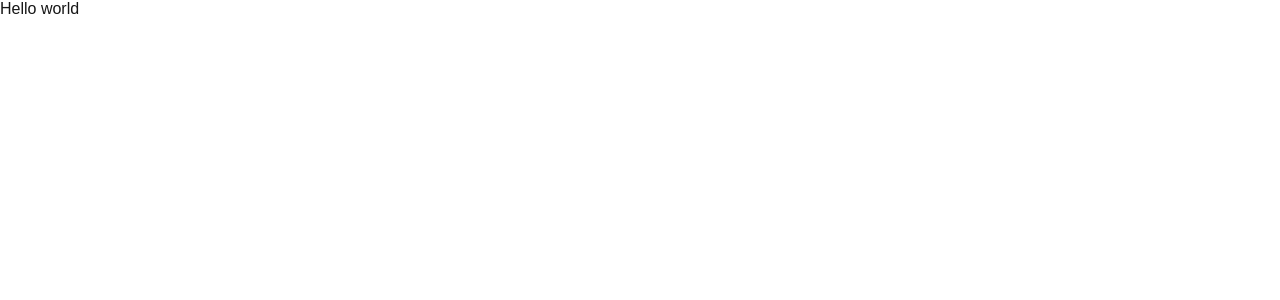
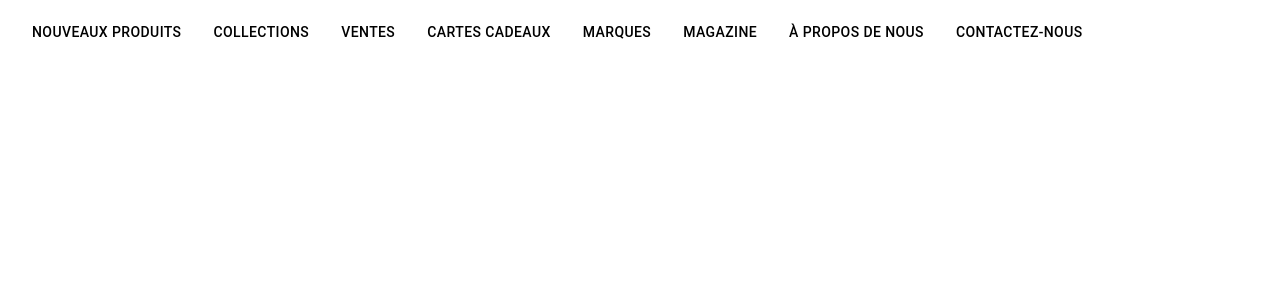
Before and after one commit to NabilDia/Site-web-interactif, a Next.js app: page / in a window 1280 px wide. Shown: the top 300 px of the page. Built offline with nearby package versions, Linux system fonts and the light colour scheme.

Commit message:
Menu de navigation

```diff
--- a/src/app/components/navbar.tsx
+++ b/src/app/components/navbar.tsx
@@ -0,0 +1,29 @@
+// Menu.tsx
+import React from 'react';
+import { AppBar, Toolbar, Button, Box } from '@mui/material';
+
+interface MenuItem {
+  label: string;
+  onClick: () => void;
+}
+
+interface MenuProps {
+  items: MenuItem[];
+  backgroundColor?: string; // Pour personnaliser la couleur d'arrière-plan
+}
+
+export default function Menu({ items, backgroundColor = 'white' }: MenuProps) {
+  return (
+    <AppBar position="static" style={{ backgroundColor, color: 'black' }}>
+      <Toolbar>
+        <Box sx={{ flexGrow: 1, display: 'flex', gap: 2 }}>
+          {items.map((item, index) => (
+            <Button key={index} onClick={item.onClick} color="inherit">
+              {item.label}
+            </Button>
+          ))}
+        </Box>
+      </Toolbar>
+    </AppBar>
+  );
+}
--- a/src/app/page.tsx
+++ b/src/app/page.tsx
@@ -1,6 +1,53 @@
+'use client'
+import React from 'react';
+import Menu from './components/navbar';
 
-export default function Home() {
+export default function page() {
+  // Définissez les fonctions onClick pour chaque élément du menu
+  const handleNewDropClick = () => {
+    alert('Naviguez vers la section New Drop.');
+  };
+  const handleCollectionClick = () => {
+    alert('Naviguez vers la section Collections.');
+  };
+  const handleSalesClick = () => {
+    alert('Naviguez vers la section Sales.');
+  };
+  const handleGiftCardsClick = () => {
+    alert('Naviguez vers les Gift Cards.');
+  };
+  const handleBrandsClick = () => {
+    alert('Naviguez vers les Brands.');
+  };
+  const handleMagazineClick = () => {
+    alert('Naviguez vers les Magazines.');
+  };
+  const handleAboutUsClick = () => {
+    alert('Naviguez vers la section À propos de nous.');
+  };
+  const handleContactUsClick = () => {
+    alert('Naviguez vers la section Contactez-nous.');
+  };
+
+
+
+  // Définissez les éléments de menu
+  const menuItems = [
+
+    { label: 'Nouveaux produits', onClick: handleNewDropClick },
+    { label: 'Collections', onClick: handleCollectionClick },
+    { label: 'Ventes', onClick: handleSalesClick },
+    { label: 'Cartes cadeaux', onClick: handleGiftCardsClick },
+    { label: 'Marques', onClick: handleBrandsClick },
+    { label: 'Magazine', onClick: handleMagazineClick },
+    { label: 'À propos de nous', onClick: handleAboutUsClick },
+    { label: 'Contactez-nous', onClick: handleContactUsClick },
+  ];
+
   return (
-    <div>Hello world</div>
+    <div>
+      <Menu items={menuItems} backgroundColor="white" />
+      {/* Ajoutez ici d'autres composants ou contenu de la page */}
+    </div>
   );
 }
```
Also changed, not shown: package.json (+9 -3 lines), 1 other file (tests, documents, lock files or other folders).
